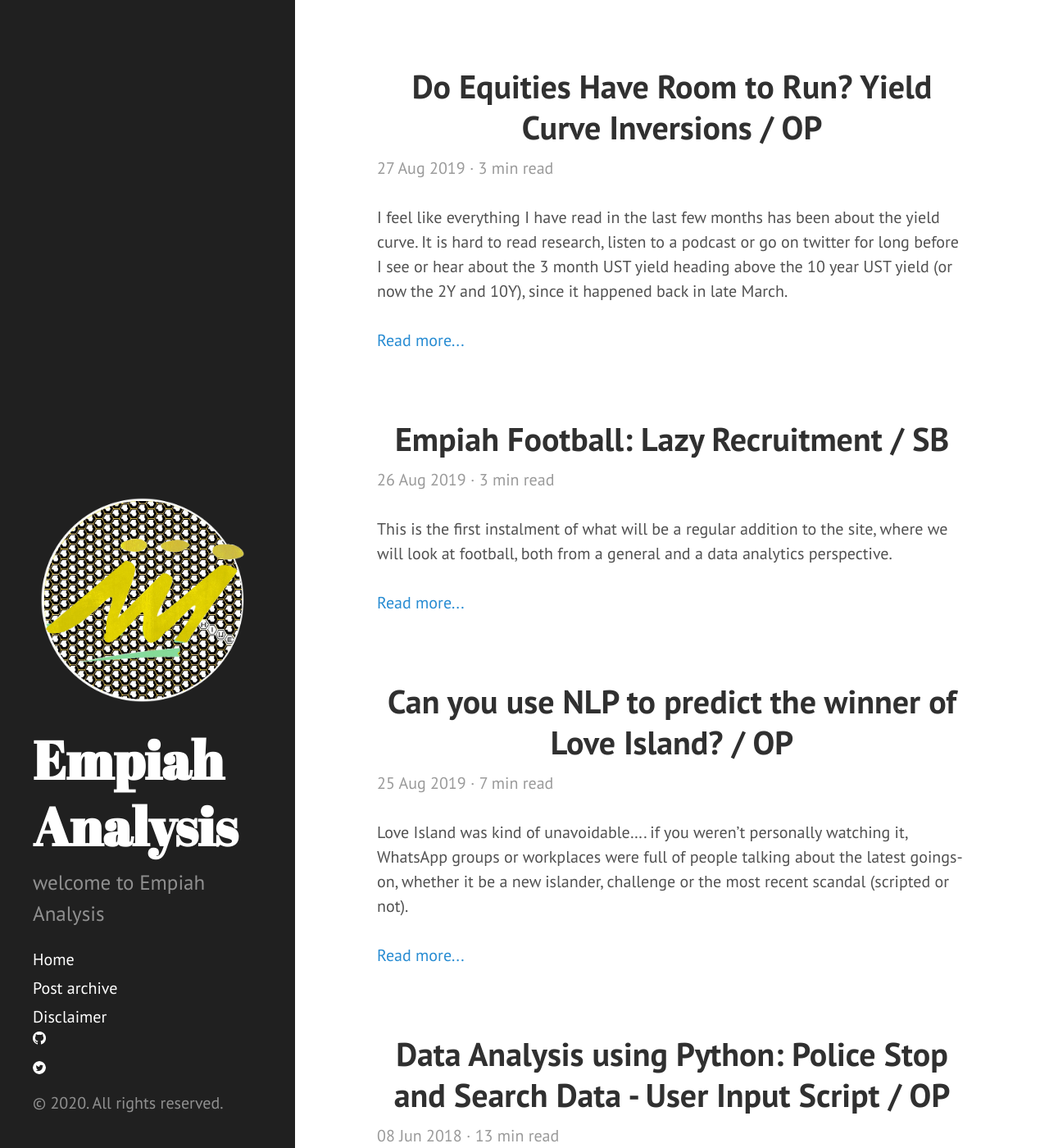
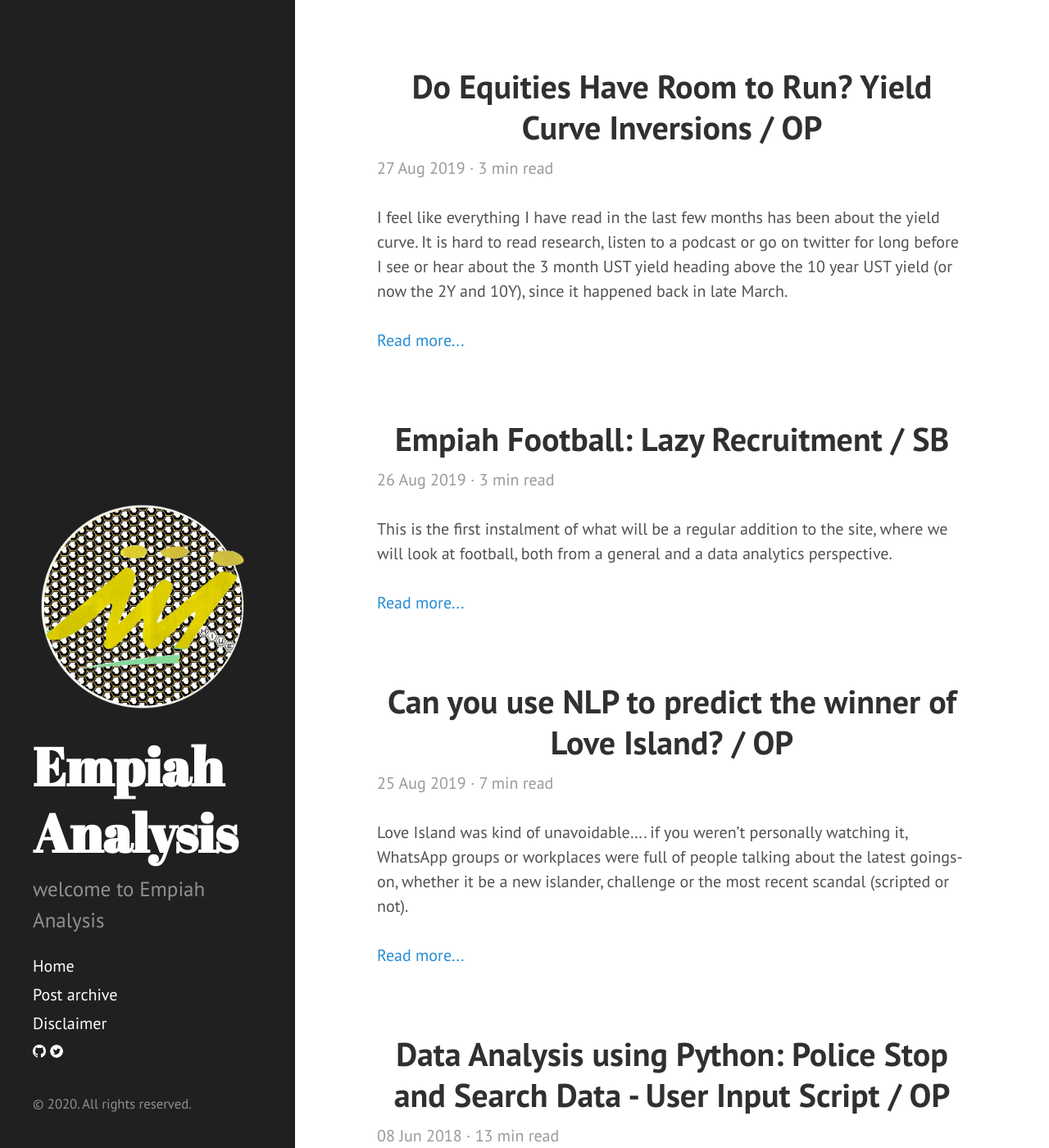
Before and after one commit to Empiah/empiah.github.io, a Jekyll site: the page built from index.html, in a window 1280 px wide and 1400 px high. Shown: the whole window at 82% size. Built offline with Jekyll 4.4.1, drawn with Linux system fonts in a browser that asks for light colours; the list of posts is cut into pages by our own code.

Commit message:
update arrangement of social icons

```diff
--- a/_includes/sidebar.html
+++ b/_includes/sidebar.html
@@ -30,10 +30,11 @@
       <p>
         <a class="sidebar-nav-icons" href="https://github.com/empiah" target="blank"><img src="{{ site.url }}/assets/GitHub-Mark-Light-32px.png" alt="Github" width="16" height="16"></a>
         <a class="sidebar-nav-icons" href="https://twitter.com/EmpiahCapital" target="blank"><img src="{{ site.url }}/assets/twitter-32.png" alt="Twitter" width="16" height="16"></a>
+        <a class="sidebar-nav-icons" href="https://international-football-scores.herokuapp.com" target="blank"><img src="{{ site.url }}/assets/football_icon.png" alt="FootballApp" width="16" height="16"></a>
       </p>
 
     </nav>
 
-    <p>&copy; {{ site.time | date: '%Y' }}. All rights reserved.</p>
+    <p><small>&copy; {{ site.time | date: '%Y' }}. All rights reserved.</small></p>
   </div>
 </div>
--- a/public/css/hyde.css
+++ b/public/css/hyde.css
@@ -99,6 +99,13 @@ a.sidebar-nav-item:focus {
   font-weight: bold;
 }
 
+.sidebar-nav-icons {
+  margin-top: 0.4rem;
+  display: inline-block;
+  line-height: 1.75;
+  height: 1.75;
+  vertical-align: bottom;
+}
 /* Sticky sidebar
  *
  * Add the `sidebar-sticky` class to the sidebar's container to affix it the
```
Also changed, not shown: assets/football_icon.png (added).
